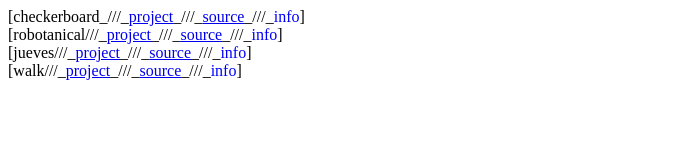
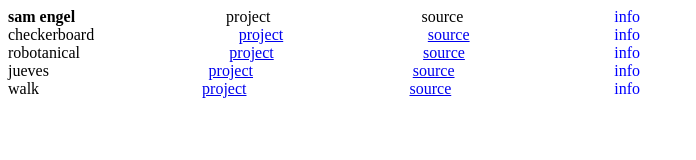
Before and after one commit to legnes/my, a plain HTML site: page index.html in a window 1280 px wide. Shown: the whole page, without its empty margins (0-696 px from the left). Drawn offline with Linux system fonts and the light colour scheme.

Commit message:
wiggle rows on hover

```diff
--- a/index.html
+++ b/index.html
@@ -2,70 +2,103 @@
 <head>
   <title>s</title>
   <script type="text/javascript">
+    // TODO:
+    //    o pictures (thumbnails? background image?)
+    //    o animate stuff! just to be goofy
+    //    o better styling
+    //    o unity projects
+    //    o punch up descriptions
+    //    o punch up project pages?
+    //    o other pages(?) (music? imdb? resume?)
+  </script>
+  <script type="text/javascript">
     function toggleVisibility() {
-      var dropdownContent = this.parentNode.parentNode.getElementsByClassName('dropdown-content')[0];
-      var displayStatus = dropdownContent.style.display;
-      dropdownContent.style.display = (!displayStatus || displayStatus === 'none') ? 'block' : 'none';
+      var dropdownContent = this.parentNode.parentNode.getElementsByClassName('dropdown-content')[0].classList.toggle('hidden');
     }
   </script>
   <style>
     .flex {
       display: flex;
+      justify-content: space-between;
     }
     .flex-row {
       flex-direction: row;
+      transform-origin: left;
+    }
+    .row-medium {
+      width: 50%;
+    }
+    .row-wiggle:hover {
+      animation: wiggle 0.25s alternate infinite ease-in-out;
     }
     .clickable {
       color: blue;
       cursor: pointer;
     }
-    .dropdown-content {
+    .hidden {
       display: none;
+    }
+    .bold {
+      font-weight: bold;
+    }
+    @keyframes wiggle {
+      to { transform: scale(1.01,1); }
     }
   </style>
 </head>
 <body>
   <div>
-    <div class="flex flex-row">
-      [checkerboard_///_
-      <a href=https://legnes.github.io/checkerboard/>project</a>_///_
-      <a href=https://github.com/legnes/checkerboard/>source</a>_///_
-      <a class="clickable" onclick="toggleVisibility.call(this)">info</a>]
+    <div class="flex flex-row row-medium row-wiggle">
+      <div class="bold">sam engel</div>
+      <a>project</a>
+      <a>source</a>
+      <a class="clickable" onclick="toggleVisibility.call(this)">info</a>
     </div>
-   <div class="dropdown-content">
+   <div class="dropdown-content hidden">
+      That's me!
+    </div>
+  </div>
+  <div>
+    <div class="flex flex-row row-medium row-wiggle">
+      checkerboard
+      <a href="https://legnes.github.io/checkerboard">project</a>
+      <a href="https://github.com/legnes/checkerboard">source</a>
+      <a class="clickable" onclick="toggleVisibility.call(this)">info</a>
+    </div>
+   <div class="dropdown-content hidden">
       Sometimes I say: "doodling helps me think". Or: "it keeps my hands busy". Does that really explain anything? Truth be told I don't know why I do it, but then again anyone would be hard pressed to come up with a plausible motivation when they notice they've spent the last half an hour filling in the enclosed sections of every a, b, d, g, o, p, q, and R on a page. I have a few go-to doodles, mostly lettering and patterns. One of them consists of closed shapes superimposed on a checkerboard. The "phase" of the checkerboard pattern (i.e. whether the, say, top left square is black or white) flips across the boundaries defined by the shapes. "Checkerboard" is a webgl take on that doodle. Initially conceived as an excuse to play with full-screen quads, "Checkerboard" grew into a small-scale particle system driven by a physical simulation running on the gpu. The trickiest subsystem to write was probably collision response -- the implementation here is a little hackier than I'd like. I had a blast working out the Runge-Kutta integration and lens optics, but nobody's checked my math, so they could be totally wrong!
     </div>
   </div>
   <div>
-    <div class="flex flex-row">
-      [robotanical///_
-      <a href=https://legnes.github.io/robotanical/>project</a>_///_
-      <a href=https://github.com/legnes/robotanical/>source</a>_///_
-      <a class="clickable" onclick="toggleVisibility.call(this)">info</a>]
+    <div class="flex flex-row row-medium row-wiggle">
+      robotanical
+      <a href="https://legnes.github.io/robotanical">project</a>
+      <a href="https://github.com/legnes/robotanical">source</a>
+      <a class="clickable" onclick="toggleVisibility.call(this)">info</a>
     </div>
-   <div class="dropdown-content">
+   <div class="dropdown-content hidden">
       Ethan Edwards and I collaborated on Robotanical for ProcJam2016. It was conceived as an svg garden filled with plants. Each plant would be its own Lindenmayer system, drawn by a turtle and parsed into svg. The garden only reached a prototypical stage before wilting away.
     </div>
   </div>
   <div>
-    <div class="flex flex-row">
-      [jueves///_
-      <a href=https://legnes.github.io/jueves/>project</a>_///_
-      <a href=https://github.com/legnes/jueves/>source</a>_///_
-      <a class="clickable" onclick="toggleVisibility.call(this)">info</a>]
+    <div class="flex flex-row row-medium row-wiggle">
+      jueves
+      <a href="https://legnes.github.io/jueves">project</a>
+      <a href="https://github.com/legnes/jueves">source</a>
+      <a class="clickable" onclick="toggleVisibility.call(this)">info</a>
     </div>
-   <div class="dropdown-content">
+   <div class="dropdown-content hidden">
       Jueves was built for the Global Game Jam 2017. It was based on an existing threejs demo. I had some difficulty coming up with an input scheme that I could feed intuitively into the gpu simulation, but I ended up very pleased with the canvas/key system. The frag shader was sort of a random heuristic, but when I demoed the game, almost everyone commented on its "unique asthetic"...Other fun things in this project included fine-tuning the simulation physics for playability and a questionable use of gpu readback!
     </div>
   </div>
   <div>
-    <div class="flex flex-row">
-      [walk///_
-      <a href=https://legnes.github.io/walk/>project</a>_///_
-      <a href=https://github.com/legnes/walk/>source</a>_///_
-      <a class="clickable" onclick="toggleVisibility.call(this)">info</a>]
+    <div class="flex flex-row row-medium row-wiggle">
+      walk
+      <a href="https://legnes.github.io/walk">project</a>
+      <a href="https://github.com/legnes/walk">source</a>
+      <a class="clickable" onclick="toggleVisibility.call(this)">info</a>
     </div>
-   <div class="dropdown-content">
+   <div class="dropdown-content hidden">
       Walk is the start of a simulation/animation aimed at the question: Can we use Monte Carlo methods to reliably fill a discretely subdivided space with one single, randomly-generated closed path? Also: How does the mode of propagation of the path affect success/failure? (Note: the method attempted here largely fails to complete the challenge.)
     </div>
   </div>
```
